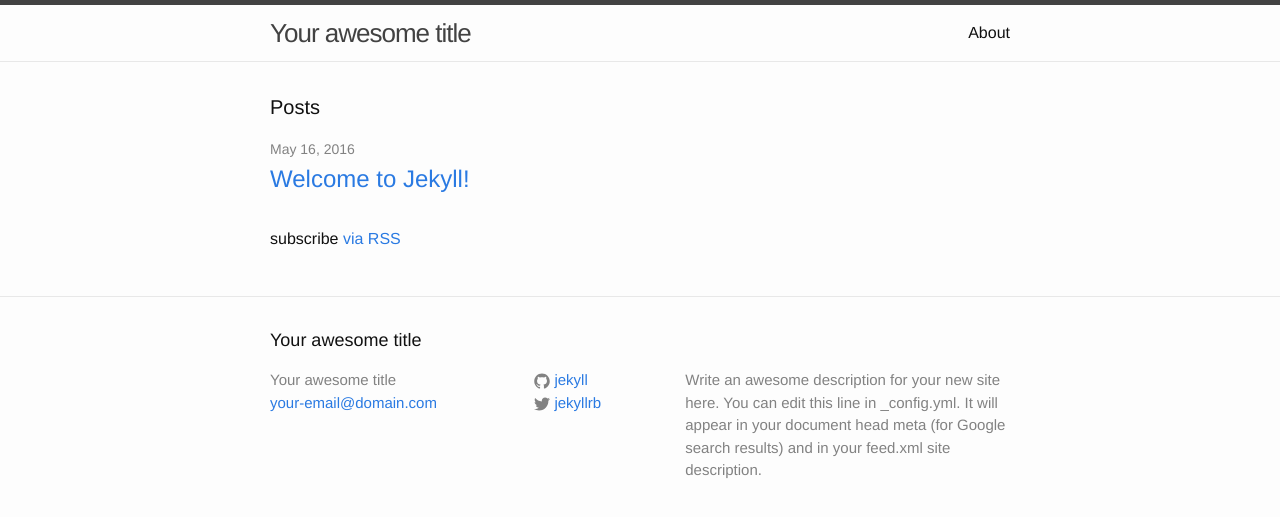
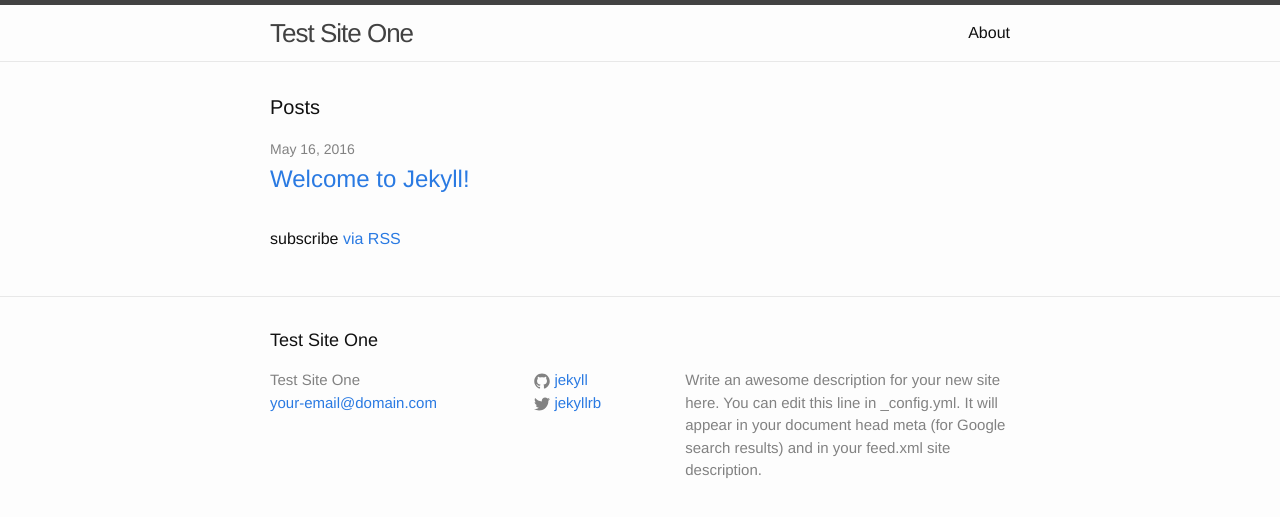
Before and after one commit to bcreasy/test-sitetwo, a Jekyll site: the page built from index.html, in a window 1280 px wide. Shown: the top 517 px of the page. Built offline with Jekyll 4.4.1, drawn with Linux system fonts in a browser that asks for light colours.

Commit message:
test site one

```diff
--- a/_config.yml
+++ b/_config.yml
@@ -6,7 +6,7 @@
 # 'jekyll serve'. If you change this file, please restart the server process.
 
 # Site settings
-title: Your awesome title
+title: Test Site One
 email: your-email@domain.com
 description: > # this means to ignore newlines until "baseurl:"
   Write an awesome description for your new site here. You can edit this
```
